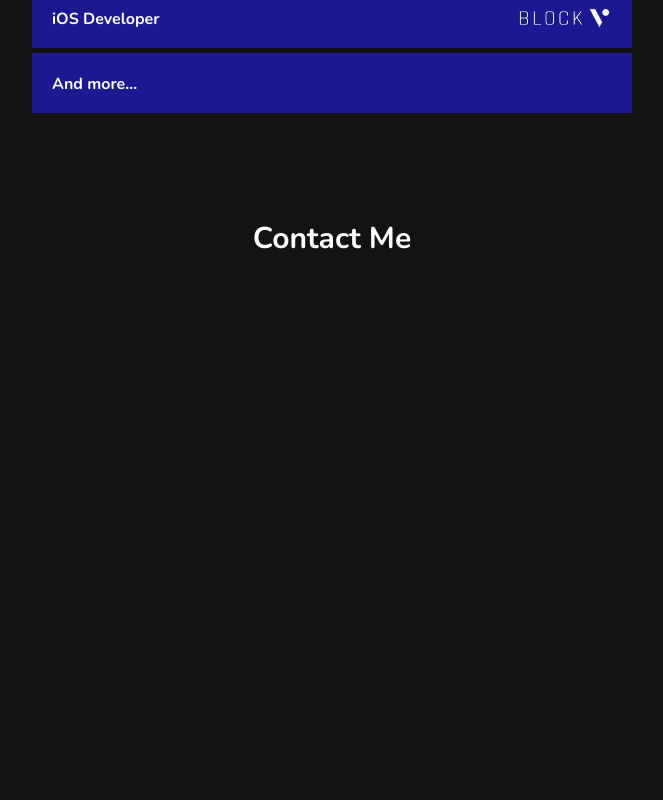
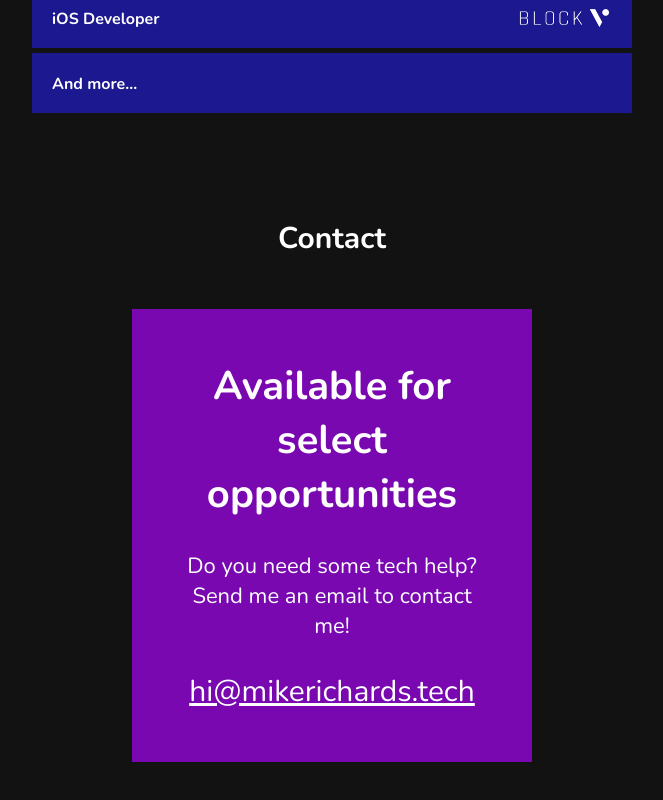
Before and after one commit to mrichhub/mikerichards.tech, a React (Vite) app: page /portfolio in a window 1280 px wide. Shown: the part 5626-6426 px from the top of the page, without its empty margins (308-971 px from the left). Built offline with nearby package versions, Linux system fonts and the light colour scheme.

Commit message:
Put in a quick contact section

```diff
--- a/src/components/pages/portfolio.scss
+++ b/src/components/pages/portfolio.scss
@@ -320,6 +320,30 @@ a {
 
 			&.contact {
 				min-height: calc(100svh - 100px);
+
+				.content {
+					// background: black;
+					background-color: rgba(165, 5, 245, 0.7);
+					margin: 50px auto 0;
+					max-width: 300px;
+					padding: 50px;
+
+					h4 {
+						font-size: 40px;
+						margin-block-start: 0;
+						margin-block-end: 0;
+					}
+
+					p {
+						font-size: 22px;
+						margin-top: 30px;
+						margin: 30px 0;
+					}
+
+					a {
+						font-size: 30px;
+					}
+				}
 			}
 		}
 	}
--- a/src/components/pages/portfolio.tsx
+++ b/src/components/pages/portfolio.tsx
@@ -236,7 +236,19 @@ export default function PortfolioPage() {
 				</div>
 
 				<div className="section contact" ref={contactSection}>
-					<h3><TypewriterWhenVisible text="Contact Me" /></h3>
+					<h3><TypewriterWhenVisible text="Contact" /></h3>
+
+					<div className="content">
+						<h4>Available for select opportunities</h4>
+
+						<p>
+							Do you need some tech help? Send me an email to contact me!
+						</p>
+
+						<div>
+							<a href="mailto: hi@mikerichards.tech">hi@mikerichards.tech</a>
+						</div>
+					</div>
 				</div>
 			</div>
 		</div>
```
